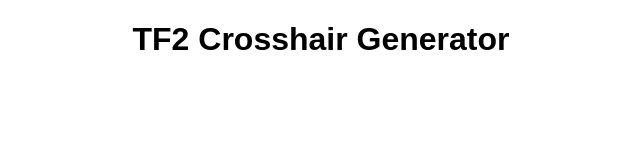
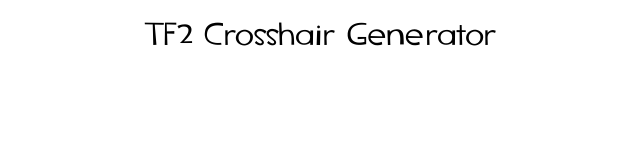
Before and after one commit to g3ner1c/TF2-crosshair-generator, a plain HTML site: page index.html in a window 1280 px wide. Shown: the whole page, without its empty margins (319-959 px from the left). Drawn offline with Linux system fonts and the light colour scheme.

Commit message:
fixed font

```diff
--- a/style.css
+++ b/style.css
@@ -1,12 +1,12 @@
 @font-face {
     font-family: TeamFortress;
-    src: 'fonts/TF2secondary.ttf';
+    src: url('fonts/TF2secondary.ttf');
 }
 
 @font-face {
     font-family: TeamFortress;
     font-weight: bold;
-    src: 'fonts/TF2secondary.ttf';
+    src: url('fonts/TF2secondary.ttf');
 }
 
 html {
```
